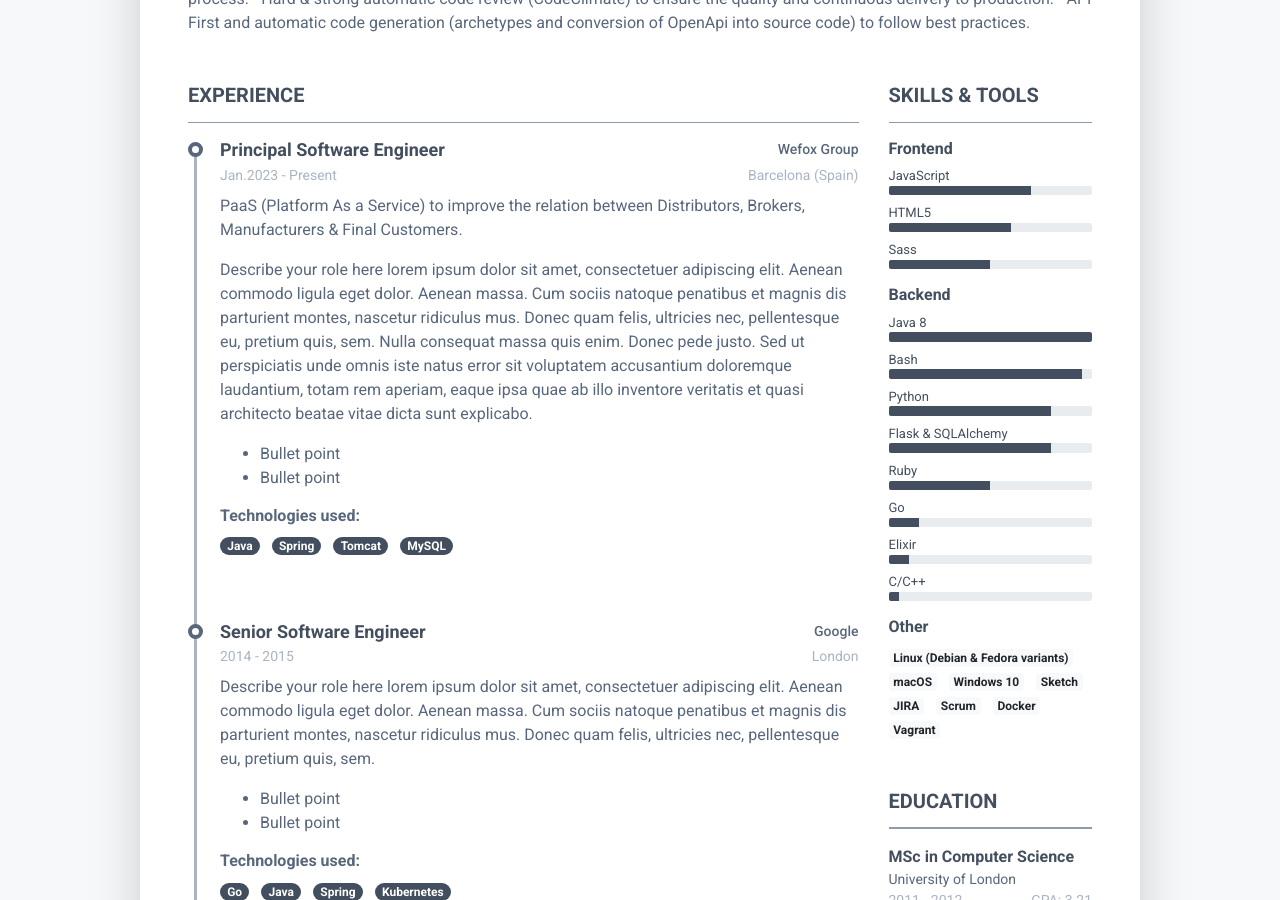
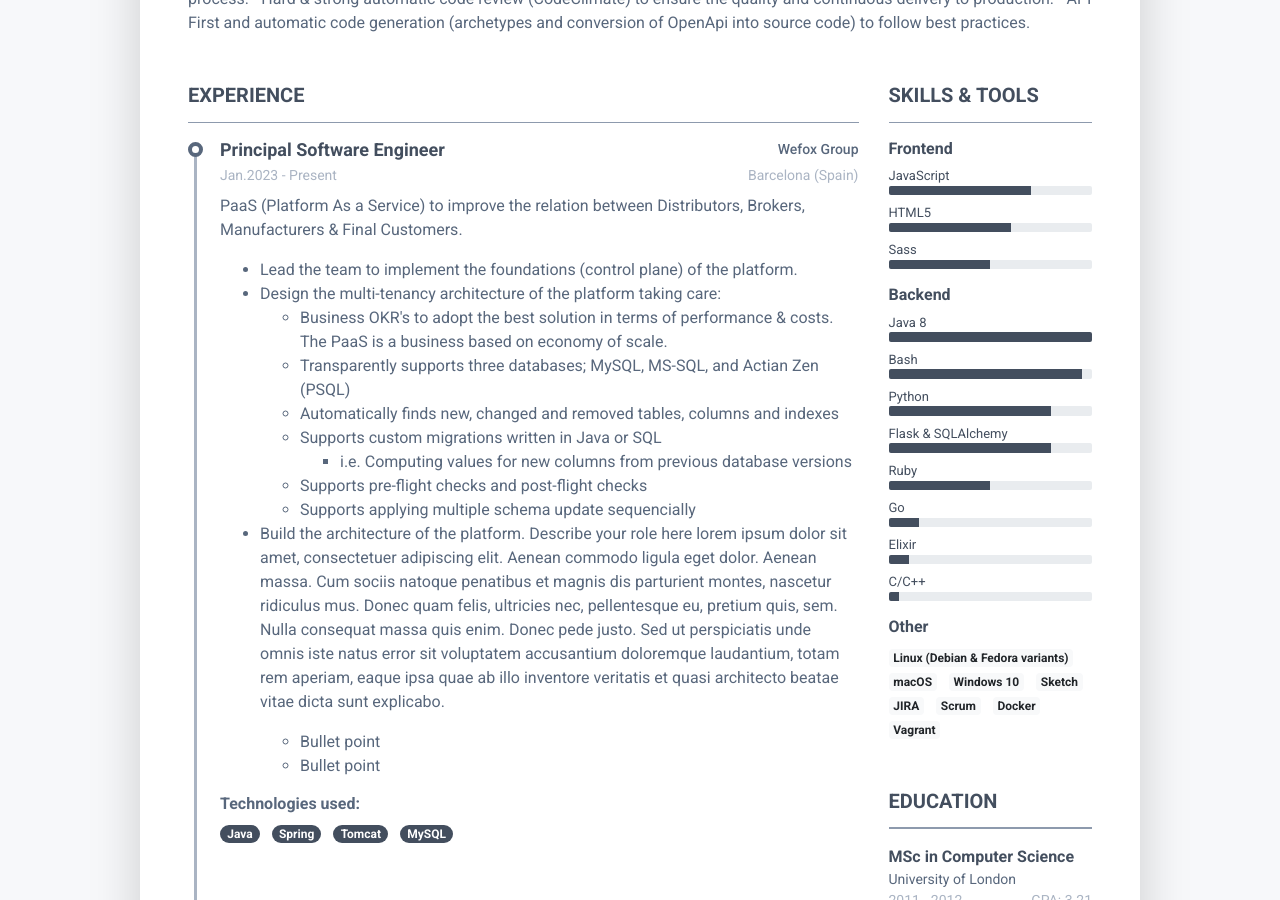
Before and after one commit to avall/avall.github.io, a Jekyll site: the page built from index.html, in a window 1280 px wide and 900 px high, scrolled down 503 px. Built offline with Jekyll 4.4.1, drawn with Linux system fonts in a browser that asks for light colours; nearby versions of some CDN libraries.

Commit message:
About Me

```diff
--- a/_data/data.yml
+++ b/_data/data.yml
@@ -38,6 +38,24 @@ history:
         PaaS (Platform As a Service) to improve the relation between
         Distributors, Brokers, Manufacturers & Final Customers.
 
+        * Lead the team to implement the foundations (control plane) of the platform.
+        * Design the multi-tenancy architecture of the platform taking care:
+          <div class="d-print-none" markdown="1">
+            <ul>
+              <li>Business OKR's to adopt the best solution in terms of performance & costs. The PaaS is a business based on economy of scale.</li>
+              <li>Transparently supports three databases; MySQL, MS-SQL, and Actian Zen (PSQL)</li>
+              <li>Automatically finds new, changed and removed tables, columns and indexes</li>
+              <li>Supports custom migrations written in Java or SQL</li>
+              <ul>
+                <li>i.e. Computing values for new columns from previous database versions</li>
+              </ul>
+              <li>Supports pre-flight checks and post-flight checks</li>
+              <li>Supports applying multiple schema update sequencially</li>
+            </ul>
+          </div>
+
+
+        * Build the architecture of the platform.
         Describe your role here lorem ipsum dolor sit amet, consectetuer
         adipiscing elit. Aenean commodo ligula eget dolor. Aenean massa.
         Cum sociis natoque penatibus et magnis dis parturient montes,
```
